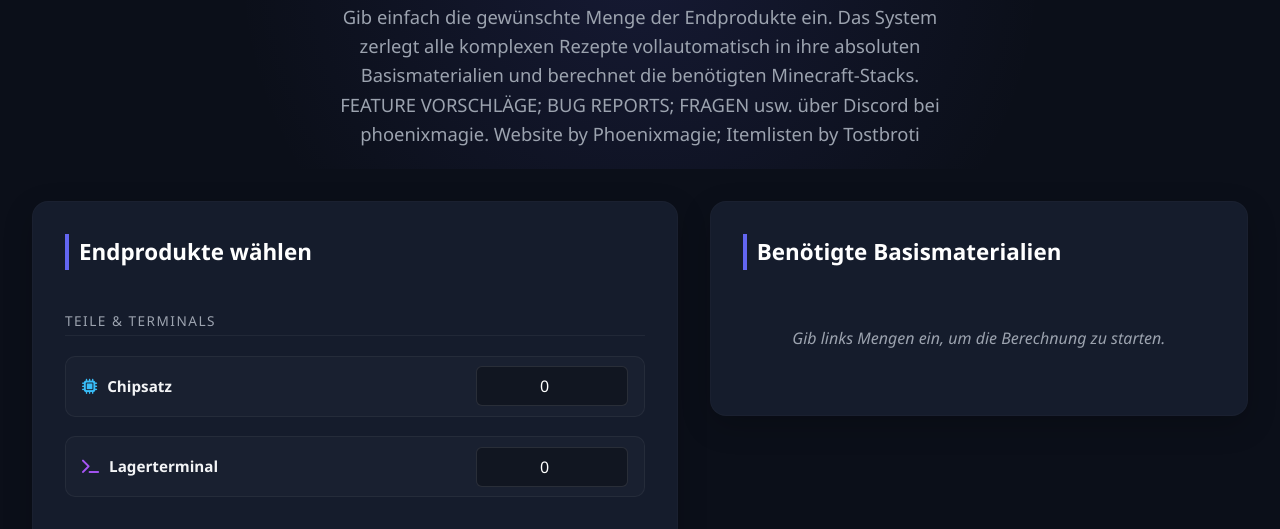
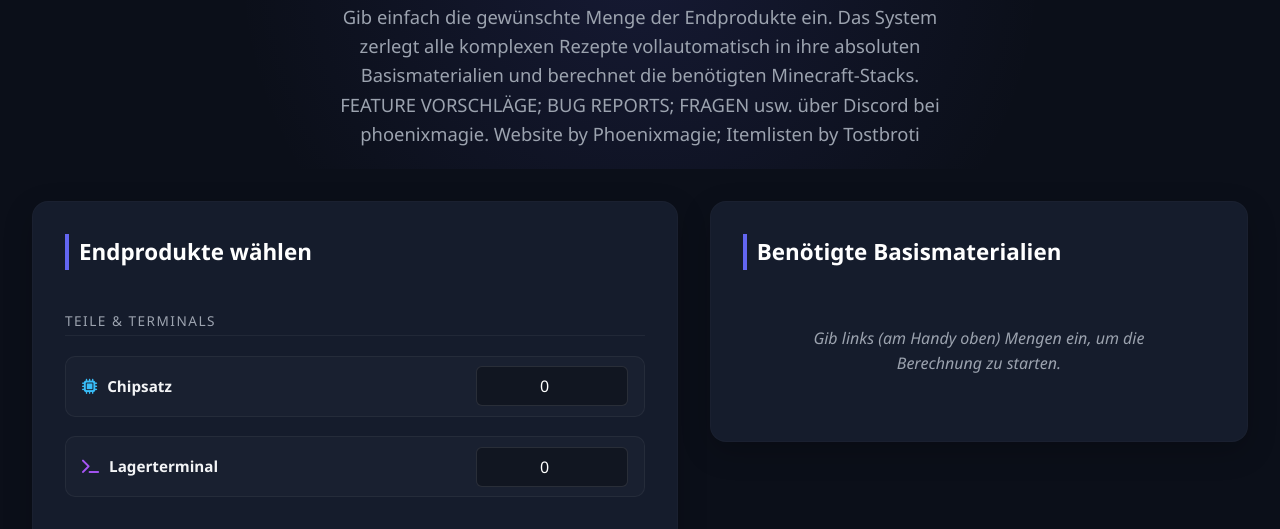
Before and after one commit to Tostbroti-Studios/Primeitemrechner, a plain HTML site: page index.html in a window 1280 px wide. Shown: the part 244-773 px from the top of the page. Drawn offline with Linux system fonts and the light colour scheme.

Commit message:
Aktualisieren von index.html

```diff
--- a/index.html
+++ b/index.html
@@ -328,7 +328,7 @@
         <div class="panel">
             <h2 class="section-title">Benötigte Basismaterialien</h2>
             <div id="resultsContainer" class="results-box">
-                <div class="empty-notice">Gib links Mengen ein, um die Berechnung zu starten.</div>
+                <div class="empty-notice">Gib links (am Handy oben) Mengen ein, um die Berechnung zu starten.</div>
             </div>
         </div>
 
```
